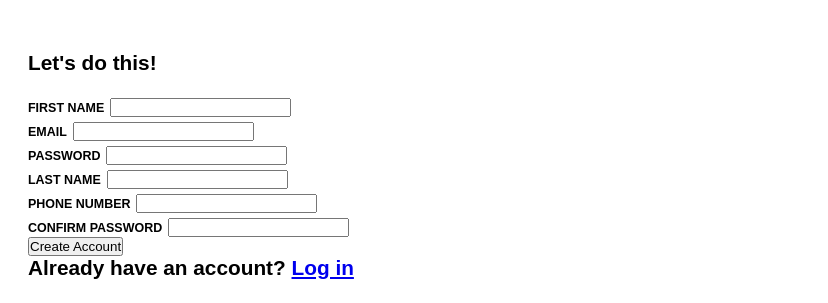
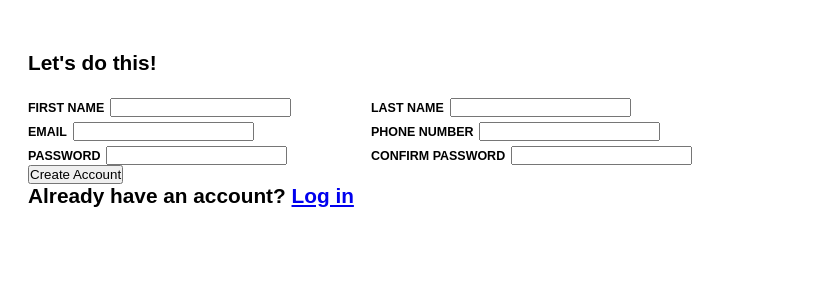
Before and after one commit to noOdin1/sign_up_form_odin, a plain HTML site: page sign_up_form_odin.html in a window 1280 px wide. Shown: the part 219-522 px from the top of the page, 452-1280 px from the left. Drawn offline with Linux system fonts and the light colour scheme.

Commit message:
style for section elements, not including button and last text line

```diff
--- a/sign_up_form_odin.css
+++ b/sign_up_form_odin.css
@@ -102,3 +102,10 @@ label {
   font-size: 0.6em;
   font-weight: none;
 }
+
+section {
+  display: flex;
+  flex-direction: row;
+  gap: 5em;
+  /* line-height: 2em; */
+}
```
